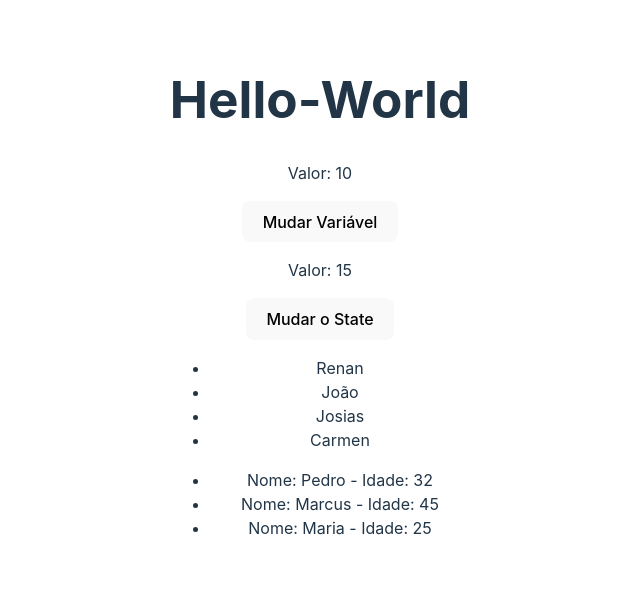
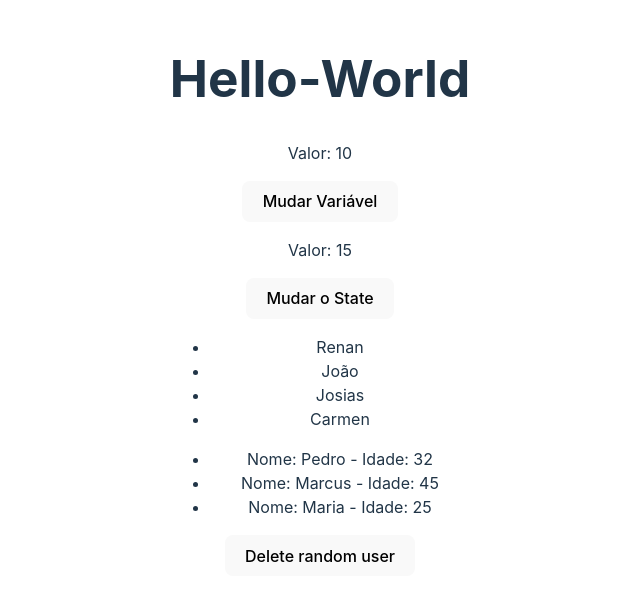
Before and after one commit to renawmontanari/MiniTrilha-React, a React (Vite) app in the folder useState/: page / in a window 1280 px wide. Shown: the part 104-704 px from the top of the page, without its empty margins (320-960 px from the left). Built offline with nearby package versions, Linux system fonts and the light colour scheme.

Commit message:
MiniTrilha-React

```diff
--- a/useState/src/components/ListRender.jsx
+++ b/useState/src/components/ListRender.jsx
@@ -3,11 +3,19 @@ import { useState } from "react"
 const ListRender = () => {
   const [list] = useState(["Renan", "João", "Josias", "Carmen"]);
 
-  const [users] = useState([
+  const [users, setUsers] = useState([
     { id: 1, name: "Pedro", age: 32 },
-    { id: 345, name: "Marcus", age: 45 },
-    { id: 3467, name: "Maria", age: 25 },
+    { id: 2, name: "Marcus", age: 45 },
+    { id: 3, name: "Maria", age: 25 },
   ]);
+
+  const deleteRandom = () => {
+    const randomNumber = Math.floor(Math.random() * 4);
+
+    setUsers((prevUsers) => {
+        return prevUsers.filter((user) => randomNumber !== user.id)
+    });
+  };
 
   return (
     <div>
@@ -22,6 +30,7 @@ const ListRender = () => {
                 Idade: {itemUsers.age}</li>
             ))}
         </ul>
+        <button onClick={deleteRandom}>Delete random user</button>
     </div>
   );
 };
```
